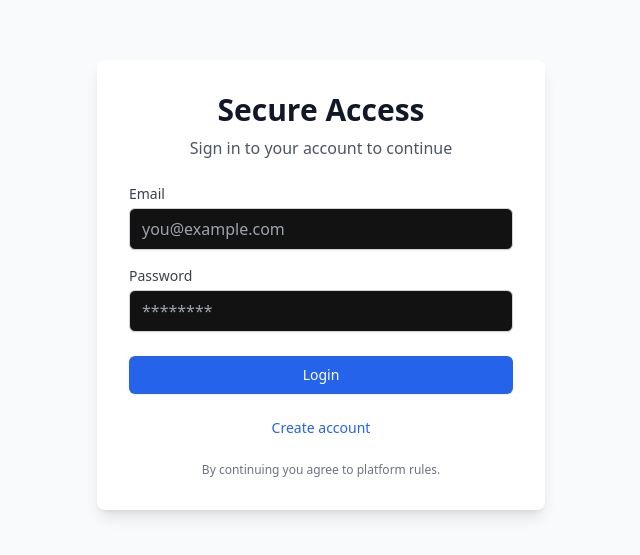
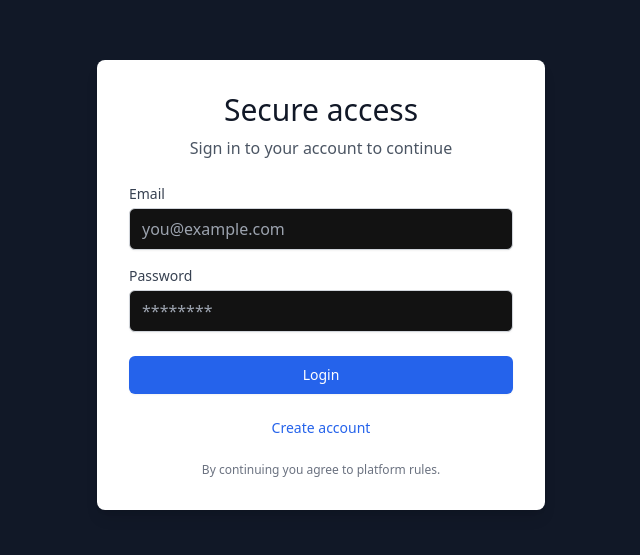
Before and after one commit to bigmouse6/tether-platform, a Next.js app: page /login in a window 1280 px wide. Shown: the part 115-670 px from the top of the page, without its empty margins (319-959 px from the left). Built offline with nearby package versions, Linux system fonts and the light colour scheme; no server answers.

Commit message:
Fix: Change background color to dark

```diff
--- a/app/login/page.tsx
+++ b/app/login/page.tsx
@@ -37,17 +37,17 @@ export default function LoginPage() {
   };
 
   return (
-    <main className="flex min-h-screen flex-col items-center justify-center p-24 bg-gray-50">
+    <main className="flex min-h-screen flex-col items-center justify-center p-24 bg-gray-900">
       <div className="w-full max-w-md p-8 space-y-6 bg-white rounded-lg shadow-lg">
         <div className="text-center">
-          <h1 className="text-3xl font-bold text-gray-900">Secure Access</h1>
+          <h1 className="text-3xl text-gray-900">Secure access</h1>
           <p className="text-gray-600 mt-2">Sign in to your account to continue</p>
         </div>
 
         <form className="mt-8 space-y-6" onSubmit={handleLogin}>
           <div className="space-y-4">
             <div>
-              <label htmlFor="email" className="block text-sm font-medium text-gray-700">
+              <label htmlFor="email" className="block text-sm text-gray-700">
                 Email
               </label>
               <input
@@ -63,7 +63,7 @@ export default function LoginPage() {
             </div>
 
             <div>
-              <label htmlFor="password" className="block text-sm font-medium text-gray-700">
+              <label htmlFor="password" className="block text-sm text-gray-700">
                 Password
               </label>
               <input
@@ -96,7 +96,7 @@ export default function LoginPage() {
           </div>
 
           <div className="text-center text-sm">
-            <Link href="/register" className="text-blue-600 hover:text-blue-800 font-medium">
+            <Link href="/register" className="text-blue-600 hover:text-blue-800">
               Create account
             </Link>
           </div>
```
